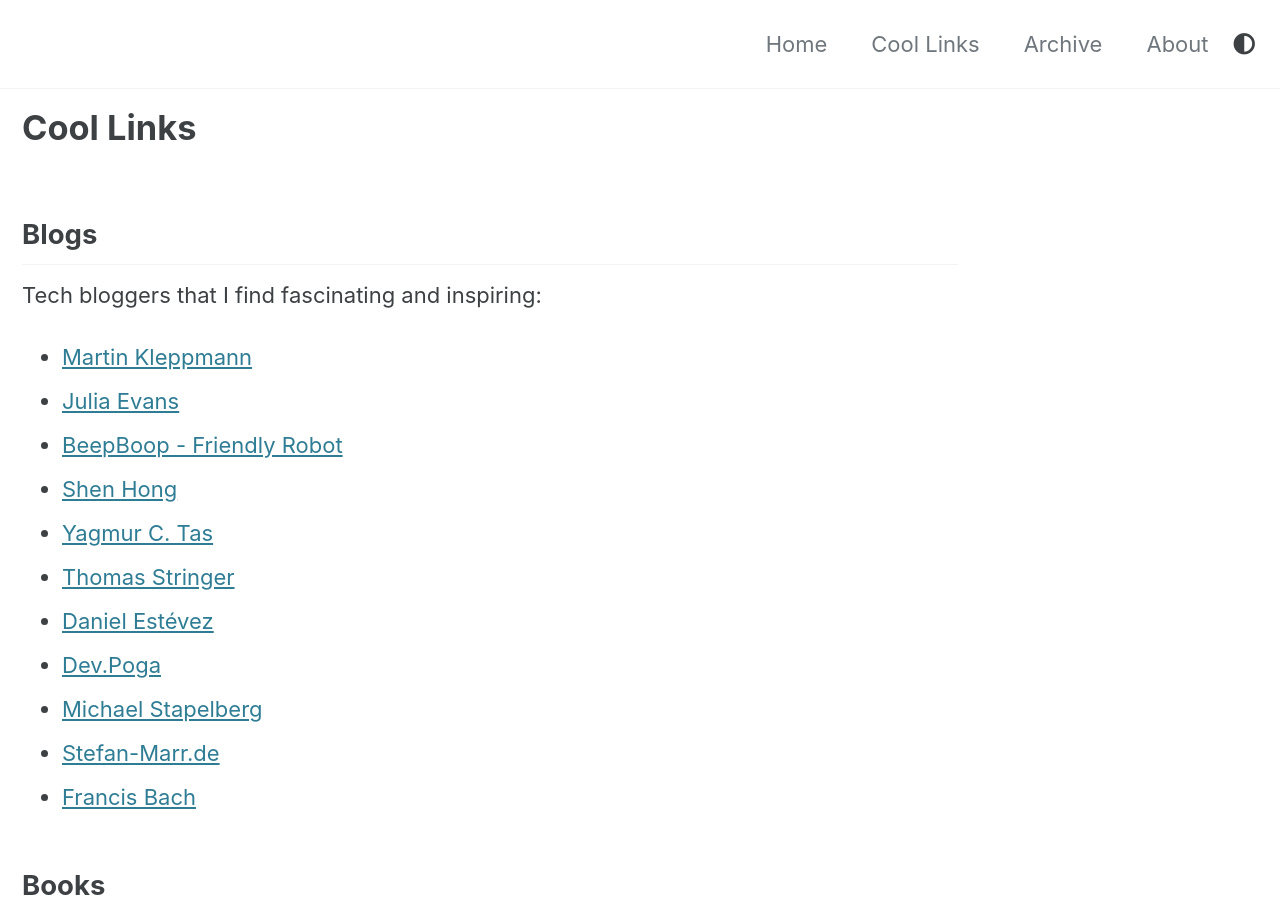
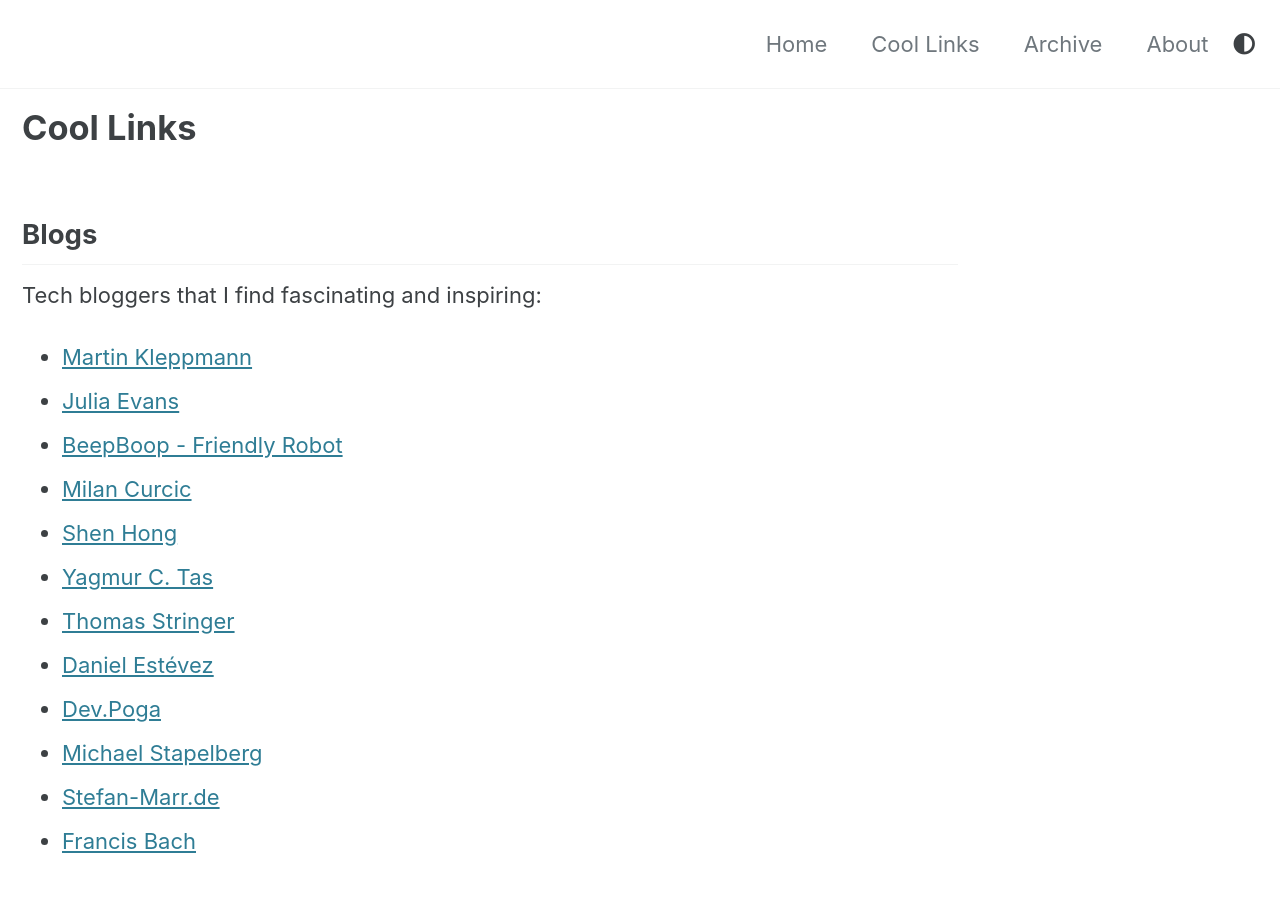
Before and after one commit to VladimirSiv/VladimirSiv.github.io, a Jekyll site: the page built from _pages/cool-links.md, in a window 1280 px wide and 900 px high. Built offline with Jekyll 4.4.1, drawn with Linux system fonts in a browser that asks for light colours; cached includes are drawn as plain includes.

Commit message:
Update Cool Links

```diff
--- a/_pages/cool-links.md
+++ b/_pages/cool-links.md
@@ -14,6 +14,7 @@ Tech bloggers that I find fascinating and inspiring:
 - [Martin Kleppmann](https://martin.kleppmann.com/){:target="_blank"}
 - [Julia Evans](https://jvns.ca/){:target="_blank"}
 - [BeepBoop - Friendly Robot](https://beepb00p.xyz/){:target="_blank"}
+- [Milan Curcic](https://milancurcic.com/){:target="_blank"}
 - [Shen Hong](https://shen.hong.io/){:target="_blank"}
 - [Yagmur C. Tas](https://yagmurcetintas.com/){:target="_blank"}
 - [Thomas Stringer](https://trstringer.com/){:target="_blank"}
```
Also changed, not shown: other parts of _pages/cool-links.md (+1 -0 lines).
